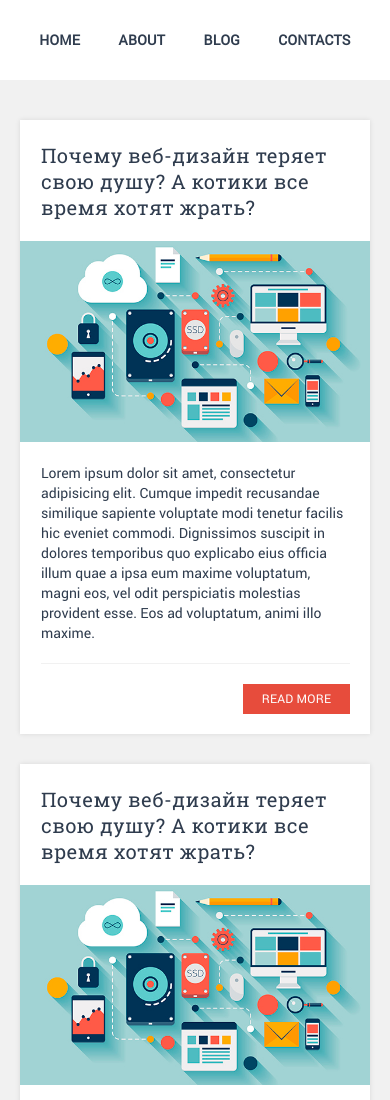
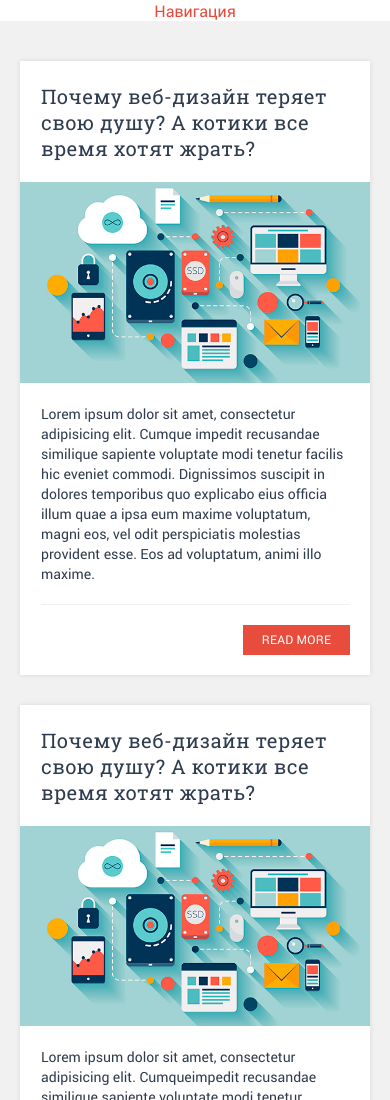
Before and after one commit to erised-ice/Multisite, a plain HTML site: page index.html in a window 390 px wide. Shown: the top 1100 px of the page. Drawn offline with Linux system fonts and the light colour scheme.

Commit message:
[adaptive] made adaptive header with only css

```diff
--- a/css/adaptive.css
+++ b/css/adaptive.css
@@ -1,13 +1,35 @@
 @media(max-width: 767px) {
 
 @media(max-width: 520px) {
+  .header__label {
+    display: block;
+  }
+
+
   .header__items {
-    justify-content: space-around;
-    padding: 0;
+    display: block;
+    text-align: center;
+    transition: 0.5s ease max-height;
+    padding: 0px;
+    max-height: 0;
+    overflow: hidden;
+  }
+
+  .header__input:checked ~ .header__items {
+    max-height: 500px;
   }
 
   .header__item {
-    padding: 33px 0;
+    display: block;
+    padding: 15px;
+  }
+
+  .header__item:first-child {
+    padding-top: 30px;
+  }
+
+  .header__item:last-child {
+    padding-bottom: 30px;
   }
 
   .section__title {
--- a/css/screen.css
+++ b/css/screen.css
@@ -40,13 +40,18 @@ a {
   background: #fff;
 }
 
+.header__input {
+  display: none;
+}
+
 .header__items {
   display: flex;
   justify-content: flex-end;
   padding-right: 5px;
 }
 
-.header__item {
+.header__item,2
+.header__label {
   display: inline-block;
   padding: 33px 15px;
   font-size: 14px;
@@ -56,6 +61,13 @@ a {
   text-decoration: none;
   text-transform: uppercase;
   letter-spacing: 0.28px;
+}
+
+.header__label {
+  text-align: center;
+  display: none;
+  cursor: pointer;
+  color: #e74c3c;
 }
 
 .main__inner {
--- a/index.html
+++ b/index.html
@@ -12,6 +12,10 @@
 <body>
   <header class="header">
     <div class="header__inner inner">
+      <input type="checkbox" id="header__input" class="header__input">
+      <label for="header__input" class="header__label">
+        Навигация
+      </label>
       <nav class="header__items">
         <a href="#" class="header__item">Home</a>
         <a href="#" class="header__item">About</a>
```
